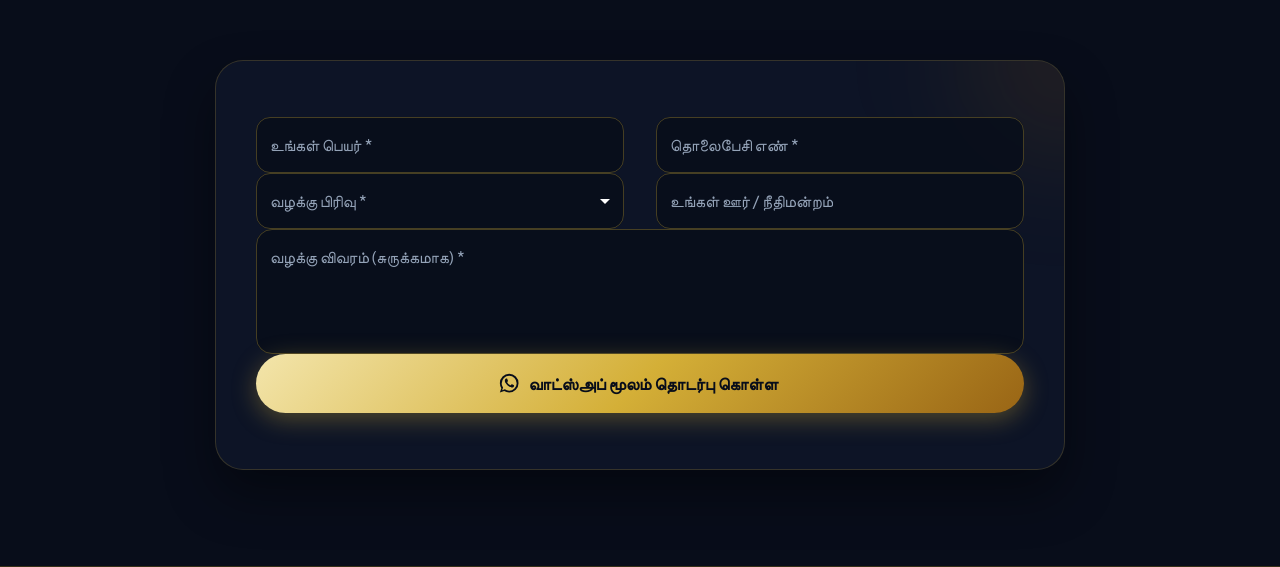
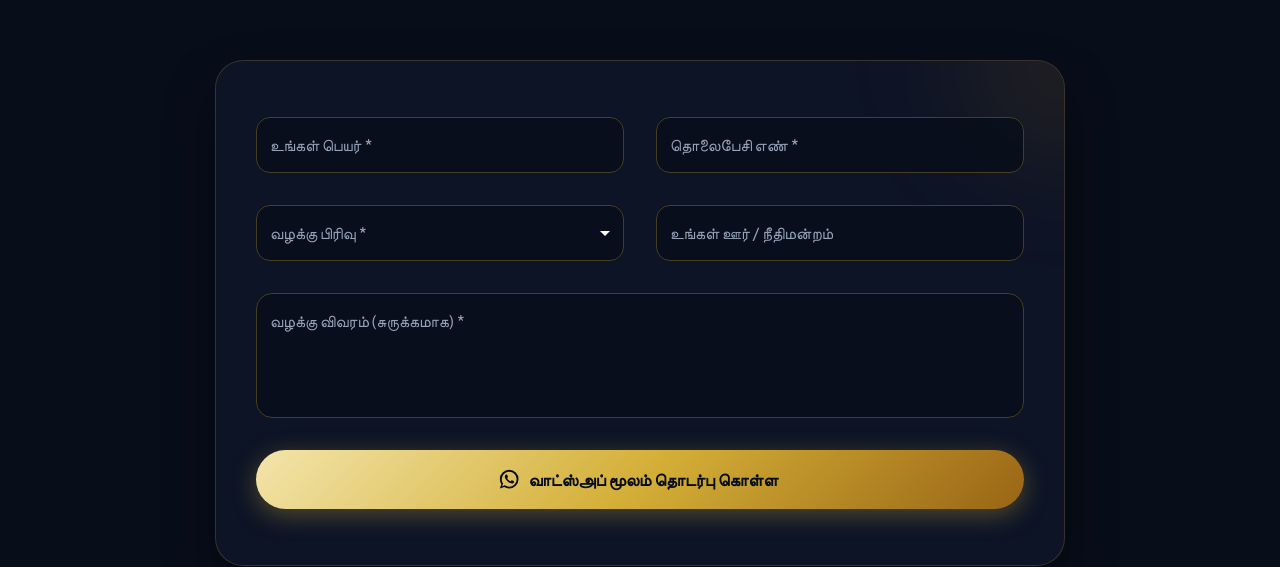
Before and after one commit to mdyasar49/advocate-sundaram-app, a React (Vite) app: page / in a window 1280 px wide. Shown: the part 2964-3531 px from the top of the page. Built offline with nearby package versions, Linux system fonts and the light colour scheme; a web font is replaced by a local one.

Commit message:
style(form): add unified equal spacing and gaps between all consultation form input fields

```diff
--- a/src/components/ConsultationForm.jsx
+++ b/src/components/ConsultationForm.jsx
@@ -69,8 +69,8 @@ const ConsultationForm = () => {
       >
         <div className="absolute -top-24 -right-24 w-48 h-48 bg-amber-500/10 rounded-full blur-3xl pointer-events-none" />
 
-        <form onSubmit={handleSubmit} className="space-y-7 sm:space-y-8">
-          <div className="grid grid-cols-1 sm:grid-cols-2 gap-6 sm:gap-8">
+        <form onSubmit={handleSubmit} className="grid grid-cols-1 sm:grid-cols-2 gap-7 sm:gap-8">
+          <div className="col-span-1">
             <TextField
               fullWidth
               label={t('lblName')}
@@ -97,7 +97,9 @@ const ConsultationForm = () => {
                 },
               }}
             />
+          </div>
 
+          <div className="col-span-1">
             <TextField
               fullWidth
               label={t('lblPhone')}
@@ -127,7 +129,7 @@ const ConsultationForm = () => {
             />
           </div>
 
-          <div className="grid grid-cols-1 sm:grid-cols-2 gap-6 sm:gap-8">
+          <div className="col-span-1">
             <TextField
               select
               fullWidth
@@ -161,7 +163,9 @@ const ConsultationForm = () => {
               <MenuItem value="Family Law">{t('opt4')}</MenuItem>
               <MenuItem value="General Consult">{t('opt5')}</MenuItem>
             </TextField>
+          </div>
 
+          <div className="col-span-1">
             <TextField
               fullWidth
               label={t('lblLocation')}
@@ -189,6 +193,7 @@ const ConsultationForm = () => {
             />
           </div>
 
+          <div className="col-span-1 sm:col-span-2">
             <TextField
               fullWidth
               multiline
@@ -217,7 +222,9 @@ const ConsultationForm = () => {
                 },
               }}
             />
+          </div>
 
+          <div className="col-span-1 sm:col-span-2 pt-2">
             <motion.div whileHover={{ scale: 1.01 }} whileTap={{ scale: 0.98 }}>
               <Button
                 type="submit"
@@ -243,6 +250,7 @@ const ConsultationForm = () => {
                 {t('btnSubmit')}
               </Button>
             </motion.div>
+          </div>
         </form>
 
         <Snackbar
```
Lines whose indentation alone changed are shown as unchanged.
